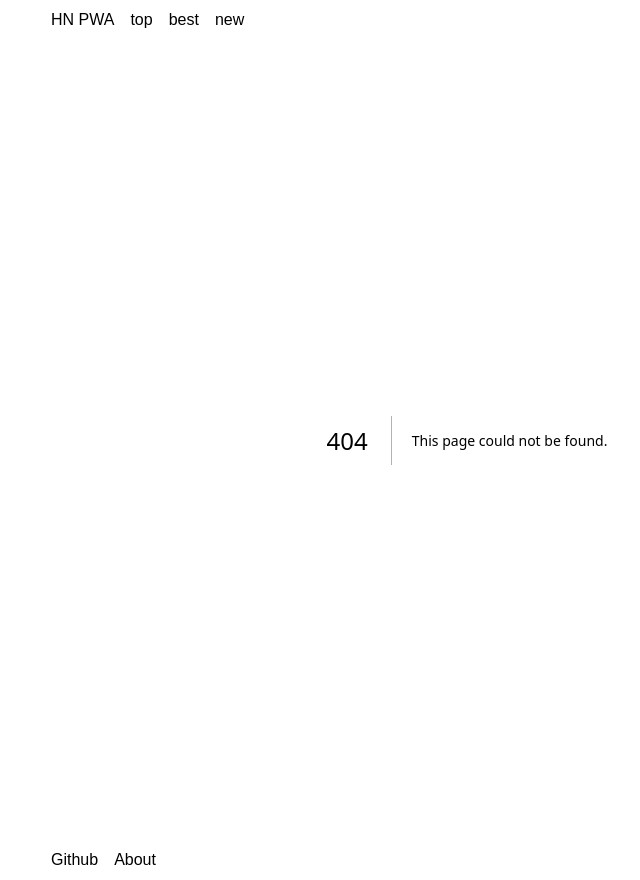
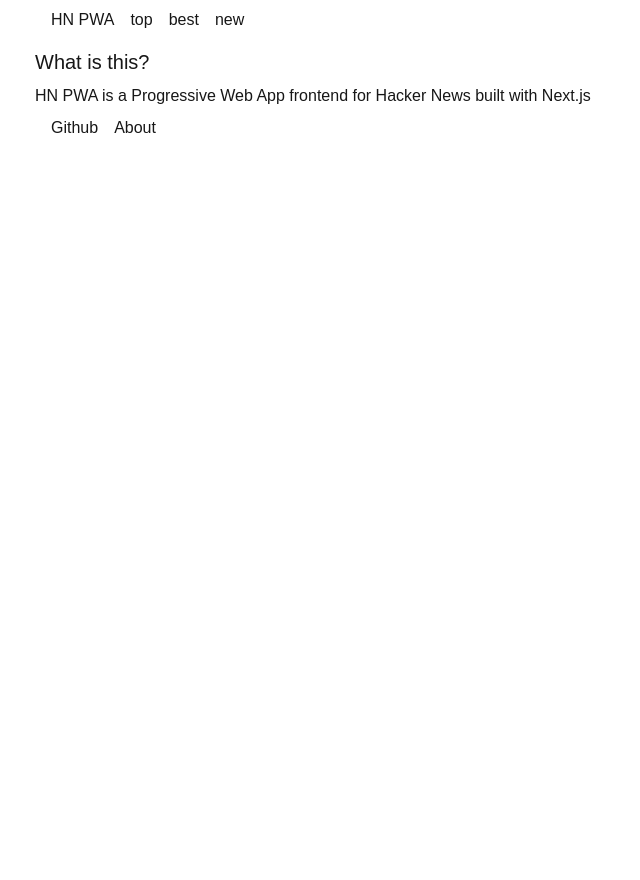
Before and after one commit to sam-peets/hn-pwa, a Next.js app: page /about in a window 1280 px wide. Before the commit this address had no page. Shown: the whole page, without its empty margins (173-813 px from the left). After the commit the page ends 800 px from the top, so only its background shows below. Built offline with nearby package versions, Linux system fonts and the light colour scheme.

Commit message:
add about/faq

```diff
--- /dev/null
+++ b/src/app/about/page.tsx
@@ -0,0 +1,15 @@
+function FaqEntry({ q, a }: { q: string, a: string }) {
+    return <div>
+        <h2 className="text-xl py-2">{q}</h2>
+        <p>{a}</p>
+    </div>
+}
+
+export default function Page() {
+    const faqs = [
+        { q: "What is this?", a: "HN PWA is a Progressive Web App frontend for Hacker News built with Next.js" },
+    ]
+    return <div>
+        {faqs.map(({ q, a }, i) => <FaqEntry key={i} q={q} a={a} />)}
+    </div>
+}
--- a/src/app/components/header.tsx
+++ b/src/app/components/header.tsx
@@ -7,7 +7,7 @@
         <div className="w-full p-2">
             <div className="flex">
                 <Link href="/" className="px-2">
-                    <h2>HN PWA</h2>
+                    <h1>HN PWA</h1>
                 </Link>
                 <Link href="/" className="px-2">top</Link>
                 <Link href="/best" className="px-2">best</Link>
```
